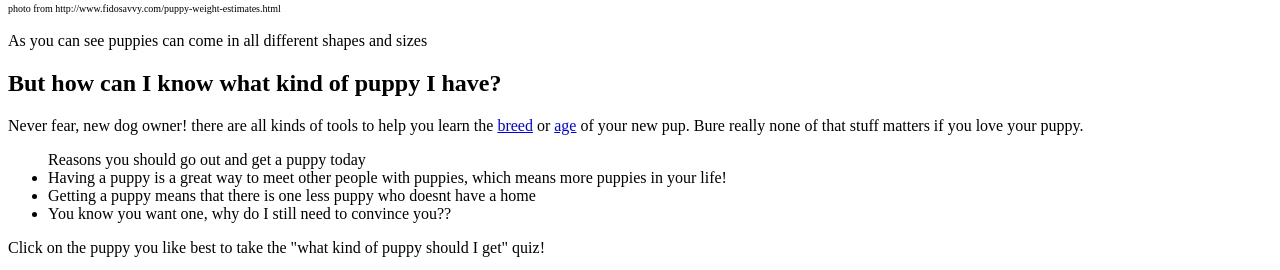
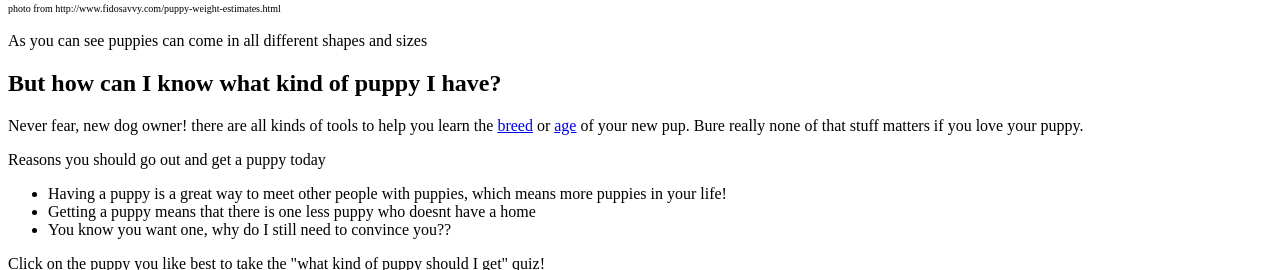
Before and after one commit to erberger22/erberger22.github.io, a plain HTML site: page index.html in a window 1280 px wide. Shown: the part 436-706 px from the top of the page. Drawn offline with Linux system fonts and the light colour scheme.

Commit message:
fix list title location

```diff
--- a/index.html
+++ b/index.html
@@ -11,7 +11,8 @@
 <p>As you can see puppies can come in all different shapes and sizes</p>
 <h2>But how can I know what kind of puppy I have?</h2>
 <p>Never fear, new dog owner! there are all kinds of tools to help you learn the <a href="http://www.wikihow.com/Determine-Your-Dog's-Breed">breed</a> or <a href="http://www.pedigree.com/all-things-dog/dog-age-calculator/">age</a> of your new pup. Bure really none of that stuff matters if you love your puppy.</p>
-<ul>Reasons you should go out and get a puppy today
+<p>Reasons you should go out and get a puppy today</p>
+<ul>
 <li>Having a puppy is a great way to meet other people with puppies, which means more puppies in your life!</li>
 <li>Getting a puppy means that there is one less puppy who doesnt have a home</li>
 <li>You know you want one, why do I still need to convince you??</li>
```
